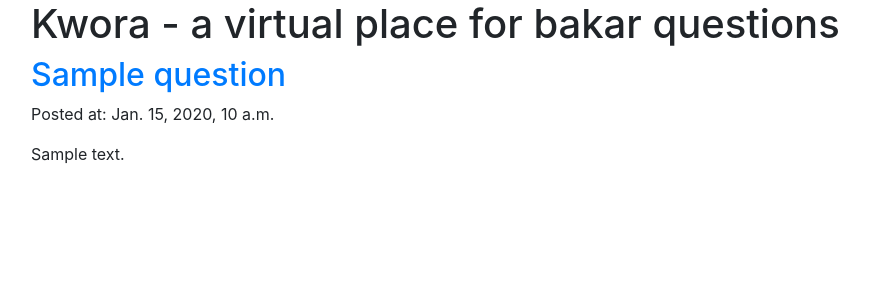
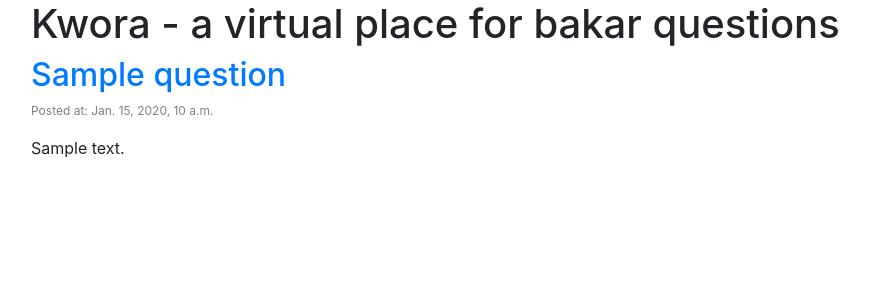
Before and after one commit to ravi-ojha/django_basics_i, a Django app: page / in a window 1280 px wide. Shown: the top 300 px of the page, without its empty margins (54-923 px from the left). Run offline with Django 3.2, Linux system fonts and the light colour scheme; tables that the repository leaves empty hold one stand-in row (values such as "Sample post"); some libraries are stand-ins or nearby versions.

Commit message:
qna: Add custom css in listing page

```diff
--- /dev/null
+++ b/kwora/qna/static/css/qna.css
@@ -0,0 +1,4 @@
+.posted-at {
+    font-size: 12px;
+    color: gray;
+}
--- a/kwora/qna/templates/qna/question_list.html
+++ b/kwora/qna/templates/qna/question_list.html
@@ -1,3 +1,5 @@
+{% load static %}
+
 <!doctype html>
 <html lang="en">
   <head>
@@ -7,7 +9,7 @@
 
     <!-- Bootstrap CSS -->
     <link rel="stylesheet" href="https://maxcdn.bootstrapcdn.com/bootstrap/4.0.0/css/bootstrap.min.css" integrity="sha384-Gn5384xqQ1aoWXA+058RXPxPg6fy4IWvTNh0E263XmFcJlSAwiGgFAW/dAiS6JXm" crossorigin="anonymous">
-
+    <link rel="stylesheet" href="{% static 'css/qna.css' %}">
     <title>Kwora</title>
   </head>
   <body>
@@ -16,7 +18,7 @@
         {% for question in questions %}
         <div>
             <h2><a href="#">{{ question.title }}</a></h2>
-            <p>Posted at: {{ question.created_at }}</p>
+            <p class="posted-at">Posted at: {{ question.created_at }}</p>
             <p>{{ question.description }}</p>
         </div>
         {% endfor %}
```
